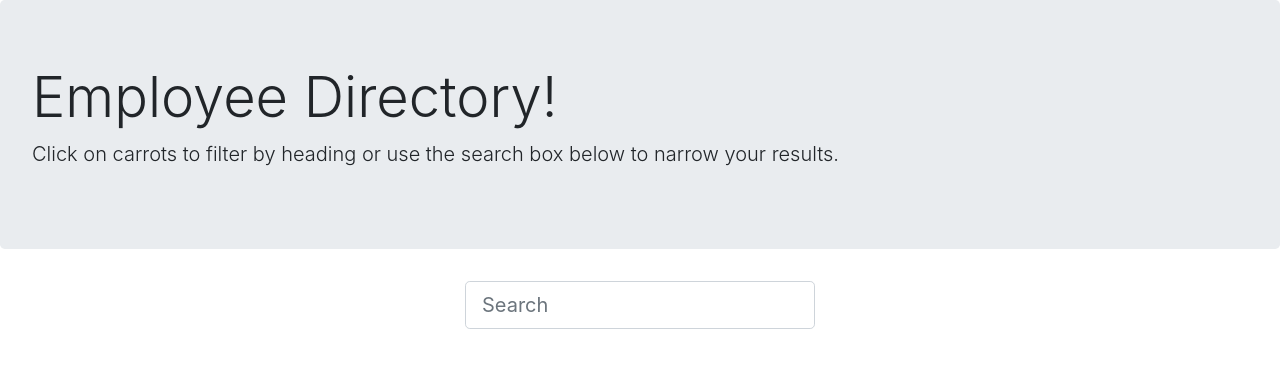
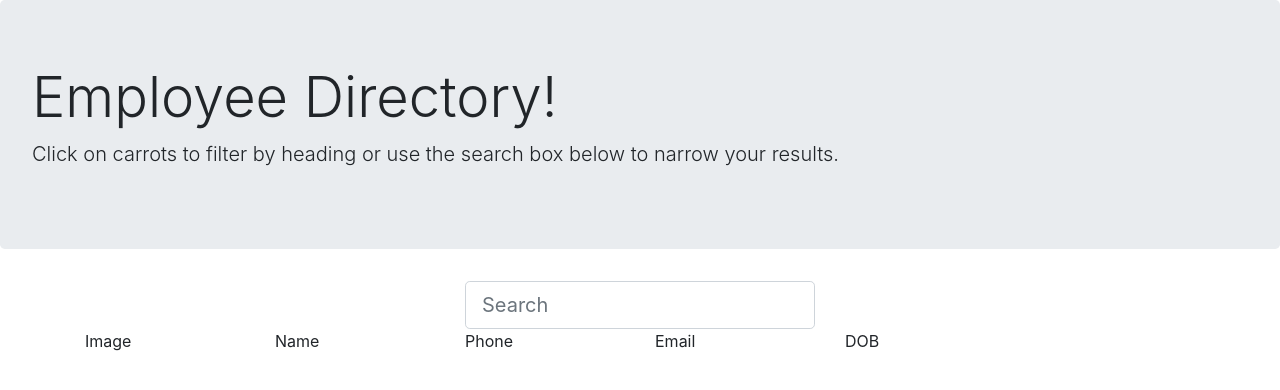
Before and after one commit to thedanitor/directory, a React (Create React App) app: page / in a window 1280 px wide. Shown: the top 390 px of the page. Built offline with nearby package versions, Linux system fonts and the light colour scheme.

Commit message:
Added TableHeader component.

```diff
--- a/src/App.js
+++ b/src/App.js
@@ -3,12 +3,14 @@ import "./App.css";
 import Wrapper from "./components/Wrapper";
 import Jumbotron from "./components/Jumbotron";
 import SearchBar from "./components/SearchBar";
+import TableHeader from "./components/TableHeader";
 
 function App() {
   return (
     <Wrapper>
       <Jumbotron />
       <SearchBar />
+      <TableHeader />
     </Wrapper>
   );
 }
--- /dev/null
+++ b/src/components/TableHeader/index.js
@@ -0,0 +1,18 @@
+import React from "react";
+
+function TableHeader() {
+    return (
+        <div className="container">
+      <div className="row">
+        <div className="col-2">Image</div>
+        <div className="col-2">Name</div>
+        <div className="col-2">Phone</div>
+        <div className="col-2">Email</div>
+        <div className="col-2">DOB</div>
+
+      </div>
+    </div>
+    );
+}
+
+export default TableHeader;
```
